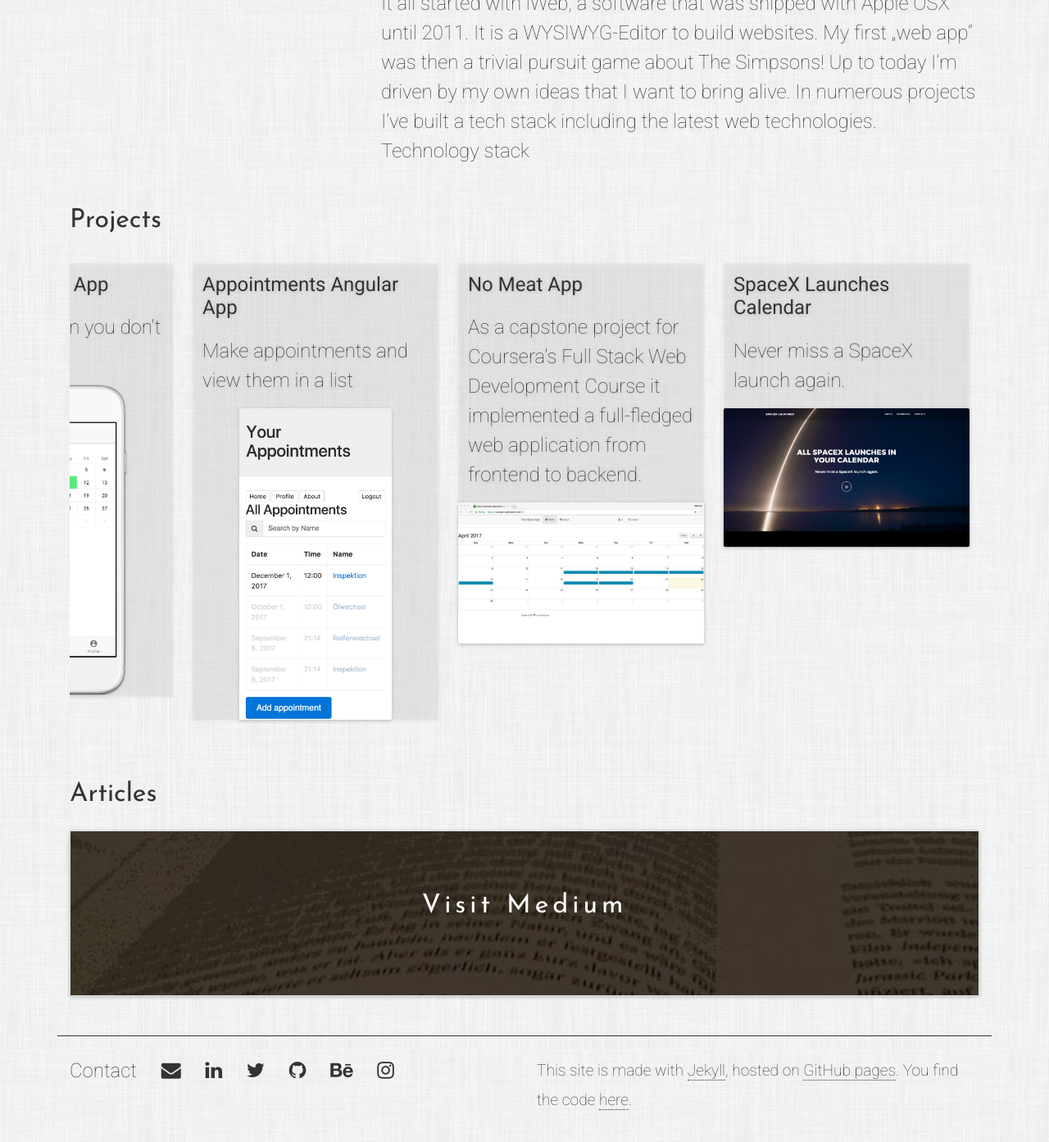
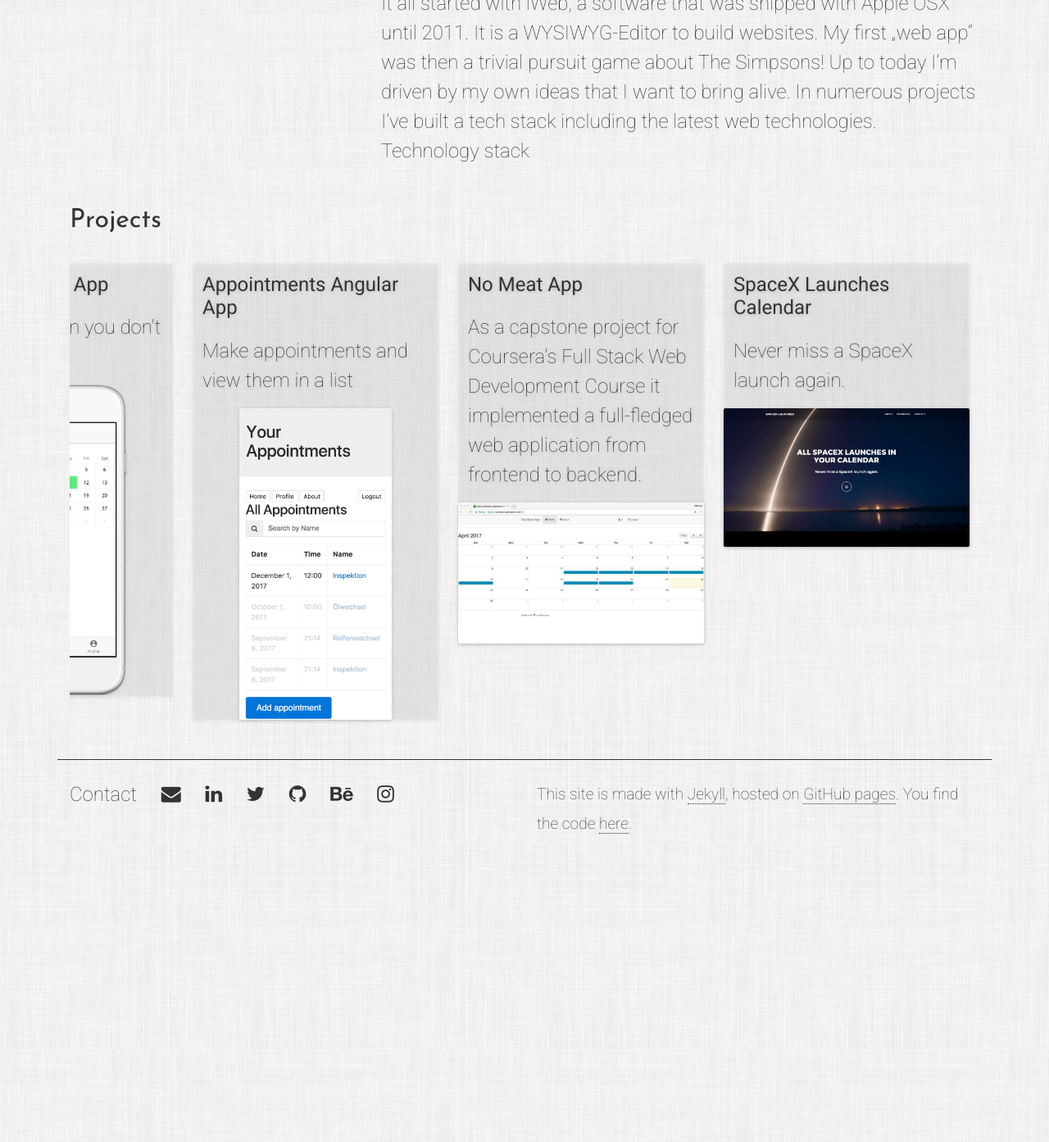
Before and after one commit to mauricewipf/interactive-resume, a Jekyll site: the page built from index.html, in a window 1280 px wide and 1400 px high, scrolled down 1509 px. Shown: the top 1393 px of the window at 82% size. Built offline with Jekyll 4.4.1, drawn with Linux system fonts in a browser that asks for light colours; nearby versions of some CDN libraries; after the commit the page ends 2572 px from its top, so only the background shows below that.

Commit message:
Remove article section

```diff
--- a/index.html
+++ b/index.html
@@ -11,16 +11,21 @@
             <h2>Software Developer</h2>
 
             <p>
-				While studying BA and Engineering in Germany and Mexico, I discovered my love for coding. Realizing that my soccer skills
-				wouldn't pay the bills, I began my career in an early-stage German/American startup. In 2018 after 3 years as project
-				manager, I turned my passion into my profession and became a front-end developer. In the same year I finished an educational
+                While studying BA and Engineering in Germany and Mexico, I discovered my love for coding. Realizing that
+                my soccer skills
+                wouldn't pay the bills, I began my career in an early-stage German/American startup. In 2018 after 3
+                years as project
+                manager, I turned my passion into my profession and became a front-end developer. In the same year I
+                finished an educational
                 program to become a
                 <a href="https://confirm.udacity.com/9G9JGUSF">Mobile Web Specialist</a>.
             </p>
             <p>
-				I build web applications and my focus is on the front-end. I am passionate about diving into new technologies. My stack includes
+                I build web applications and my focus is on the front-end. I am passionate about diving into new
+                technologies. My stack includes
                 Angular, Oracle JET, Bootstrap, JavaScript, HTML, CSS and Node.js.
             </p>
+            <p>
                 When you find me off the computer, I typically read&nbsp;📖, run&nbsp;🏃 and travel&nbsp;🏝.
             </p>
 
@@ -35,9 +40,12 @@
         <div class="col-12 col-sm-8">
             <h3>Ideation</h3>
             <p>
-				Over the years I’ve developed a curious mindset. I read lots of books as well as tech news because I love to know about
-				the latest technologies out there and how they impact our lives. By sourcing information from different media, there are
-				new ideas popping up in my mind. I write all of them down, no matter how odd or crazy they seem in the first place. Some
+                Over the years I’ve developed a curious mindset. I read lots of books as well as tech news because I
+                love to know about
+                the latest technologies out there and how they impact our lives. By sourcing information from different
+                media, there are
+                new ideas popping up in my mind. I write all of them down, no matter how odd or crazy they seem in the
+                first place. Some
                 of them I refine and share with others.
             </p>
         </div>
@@ -47,9 +55,12 @@
         <div class="col-12 col-sm-8 text-right">
             <h3>Design</h3>
             <p>
-				 Everything that is not made by nature is artificial by definition. What sounds simple at first, means nothing less, that
-				almost everything we touch in our lives has someone designed someday. Everything is design. And the counterintuitive truth
-				is: "<a href="https://github.com/mauricewipf/10-Principles-of-Good-Design">Good design is as little design as possible.</a>" (Dieter&nbsp;Rams)
+                Everything that is not made by nature is artificial by definition. What sounds simple at first, means
+                nothing less, that
+                almost everything we touch in our lives has someone designed someday. Everything is design. And the
+                counterintuitive truth
+                is: "<a href="https://github.com/mauricewipf/10-Principles-of-Good-Design">Good design is as little
+                design as possible.</a>" (Dieter&nbsp;Rams)
             </p>
         </div>
         <div class="col-12 col-sm-4">
@@ -64,8 +75,10 @@
         <div class="col-12 col-sm-8">
             <h3>Software</h3>
             <p class="mb-0">
-				It all started with iWeb, a software that was shipped with Apple OSX until 2011. It is a WYSIWYG-Editor to build websites.
-				My first „web app“ was then a trivial pursuit game about The Simpsons! Up to today I’m driven by my own ideas that I want
+                It all started with iWeb, a software that was shipped with Apple OSX until 2011. It is a WYSIWYG-Editor
+                to build websites.
+                My first „web app“ was then a trivial pursuit game about The Simpsons! Up to today I’m driven by my own
+                ideas that I want
                 to bring alive. In numerous projects I’ve built a tech stack including the latest web technologies.
             </p>
             <details>
@@ -117,7 +130,7 @@
                     <p>{{project.description}}</p>
                     {% if project.projectImage %}
                     <a href="{{ project.url | prepend: site.baseurl }}">
-					<img src="/images/{{project.projectImage}}" alt="{{project.title}}" />
+                        <img alt="{{project.title}}" src="/images/{{project.projectImage}}"/>
                     </a>
                     {% endif %}
                 </div>
@@ -127,21 +140,4 @@
         </div>
     </div>
 
-	<div class="row mt-5">
-		<div class="col-12">
-			<h2>Articles</h2>
-			<div class="start-gallery">
-				<a href="https://logs.mauwi.me">
-					<div class="card">
-						<div class="card-image">
-							<img src="/images/book.jpg" alt="Articles" />
 </div>
-						<div class="card-text">
-							<h2>Visit Medium</h2>
-						</div>
-					</div>
-				</a>
-			</div>
-		</div>
-	</div>
-</div>
```
Also changed, not shown: 1 other file. Lines whose indentation alone changed are shown as unchanged.
